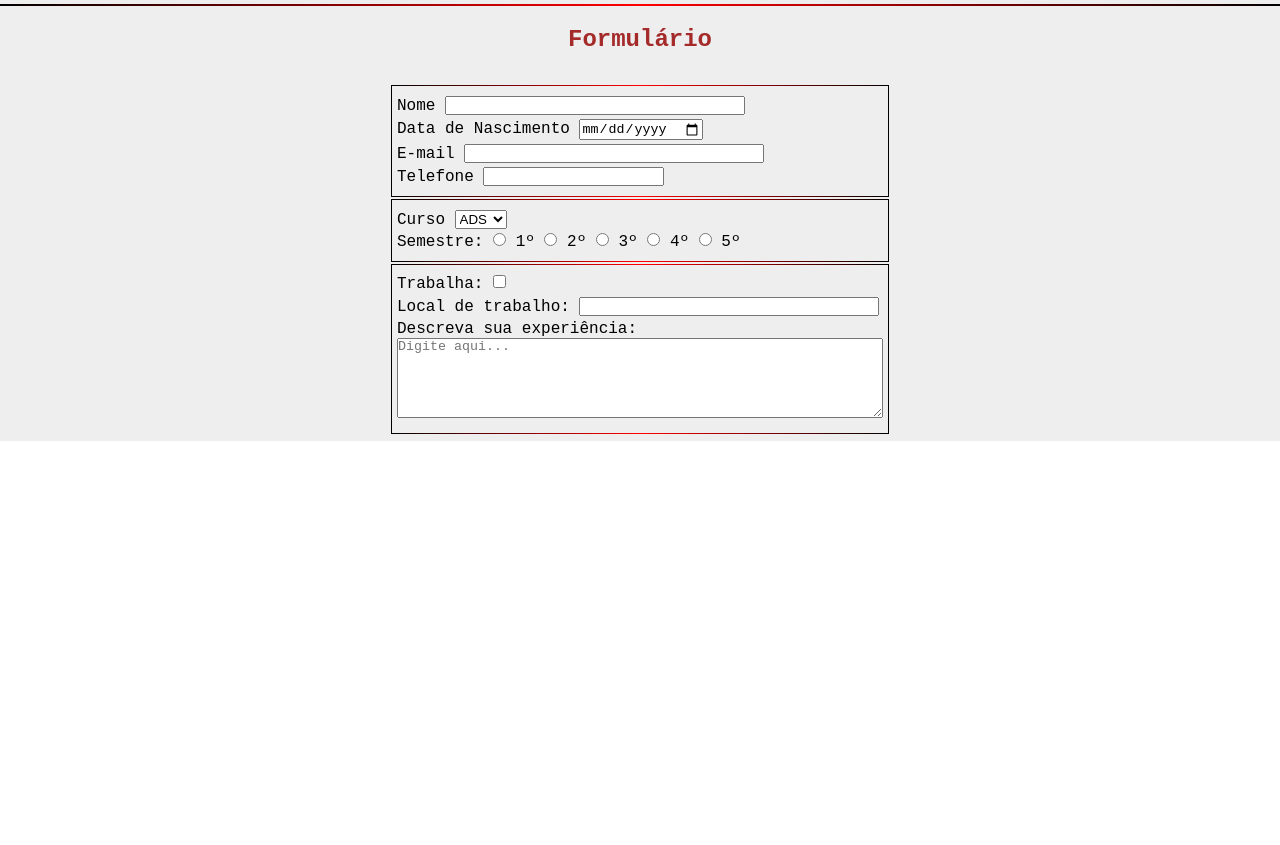
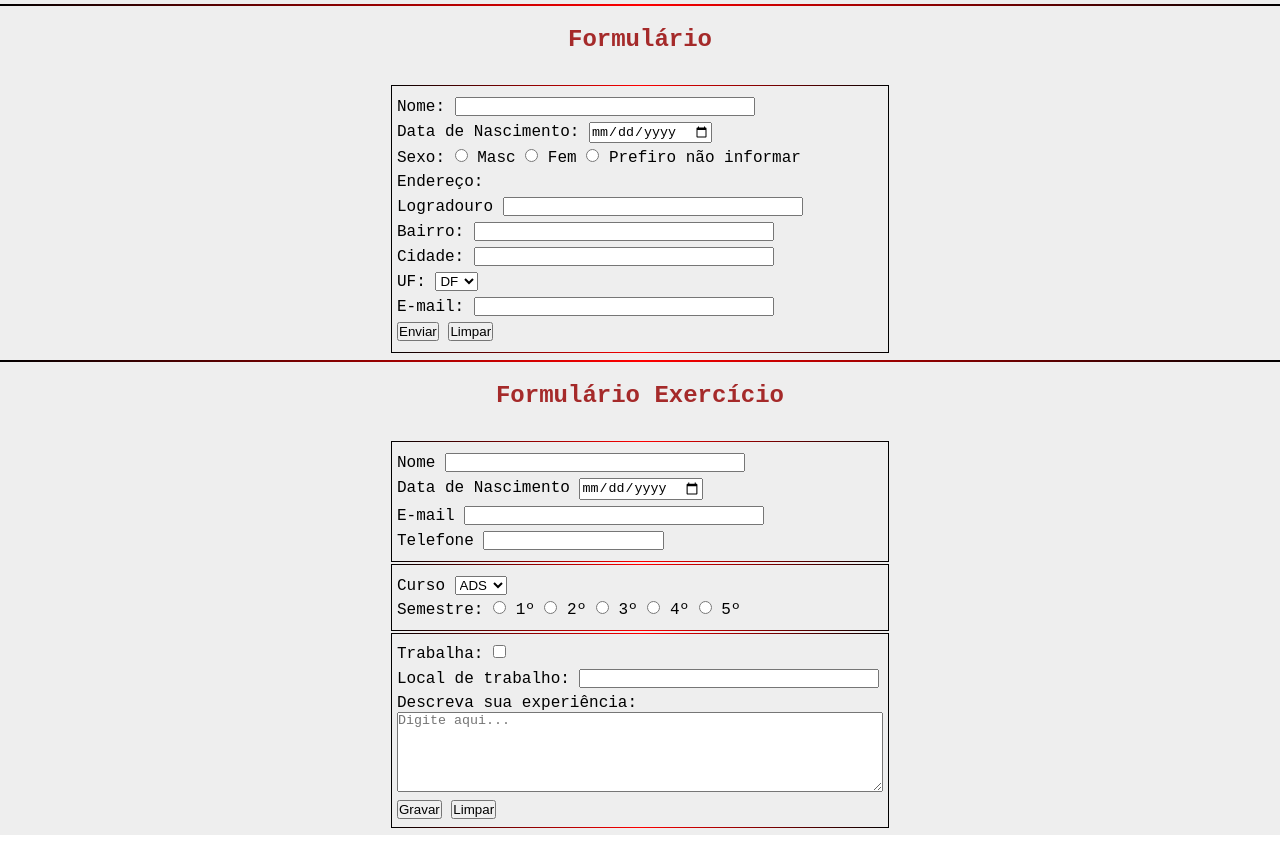
Before and after one commit to adsMichel/formularioPadroesWeb, a plain HTML site: page index.html in a window 1280 px wide. Shown: the part 1449-2294 px from the top of the page. Before the commit the page ends 1900 px from the top, so only its background shows below. Drawn offline with Linux system fonts and the light colour scheme.

Commit message:
add new form and buttons

```diff
--- a/index.html
+++ b/index.html
@@ -119,6 +119,65 @@
         <h2 class="table-head borda-topo">Formulário</h2>
         <table class="table-form">
             <tbody>
+                <tr>
+                    <td>
+                        <div class="elements">
+                            <label for="">Nome: </label>
+                            <input type="text">
+                        </div>
+                        <div class="elements">
+                            <label for="">Data de Nascimento: </label>
+                            <input type="date">
+                        </div>
+                        <div class="elements">
+                            <label for="">Sexo: </label>
+                            <input type="radio" name="sexo">
+                            <label for="">Masc</label>
+                            <input type="radio" name="sexo">
+                            <label for="">Fem</label>
+                            <input type="radio" name="sexo">
+                            <label for="">Prefiro não informar</label>
+                        </div>
+                        <div class="elements">
+                            <label for="">Endereço:</label>
+                        </div>
+                        <div class="elements">
+                            <label for="">Logradouro </label>
+                            <input type="text">
+                        </div>
+                        <div class="elements">
+                            <label for="">Bairro: </label>
+                            <input type="text">
+                        </div>
+                        <div class="elements">
+                            <label for="">Cidade: </label>
+                            <input type="text">
+                        </div>
+                        <div class="elements">
+                            <label for="">UF: </label>
+                            <select name="UF" id="">
+                                <option value="DF">DF</option>
+                                <option value="BA">BA</option>
+                                <option value="GO">GO</option>
+                            </select>
+                        </div>
+                        <div class="elements">
+                            <label for="">E-mail: </label>
+                            <input type="email">
+                        </div>
+                        <div class="elements">
+                            <input type="button" value="Enviar">
+                            <input type="reset" value="Limpar">
+                        </div>
+                    </td>
+                </tr>
+            </tbody>
+
+        </table>
+
+        <h2 class="table-head borda-topo">Formulário Exercício</h2>
+        <table class="table-form">
+            <tbody>
                     <tr>
                         <td>
                         <form action="">
@@ -184,6 +243,8 @@
                                 <label for="">Descreva sua experiência:</label>
                                 <textarea placeholder="Digite aqui..."></textarea>
                             </div>
+                            <input type="button" value="Gravar">
+                            <input type="reset" value="Limpar">
                         </form>
                     </td>
                </tr>
--- a/style.css
+++ b/style.css
@@ -86,7 +86,8 @@ textarea{
 
 .elements {
   display: block;
-  padding: 2px 0;
+  padding: 3px 0;
+  align-items: center;
 }
 
 .elements [type="text"], .elements [type="email"] {
```
